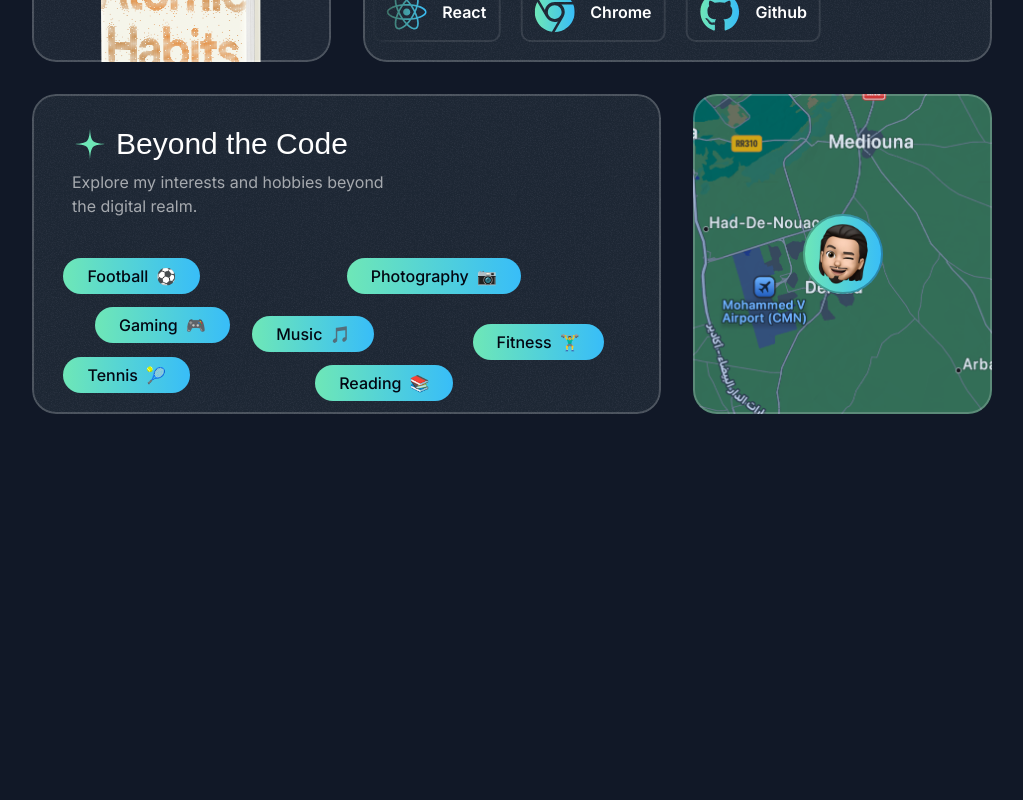
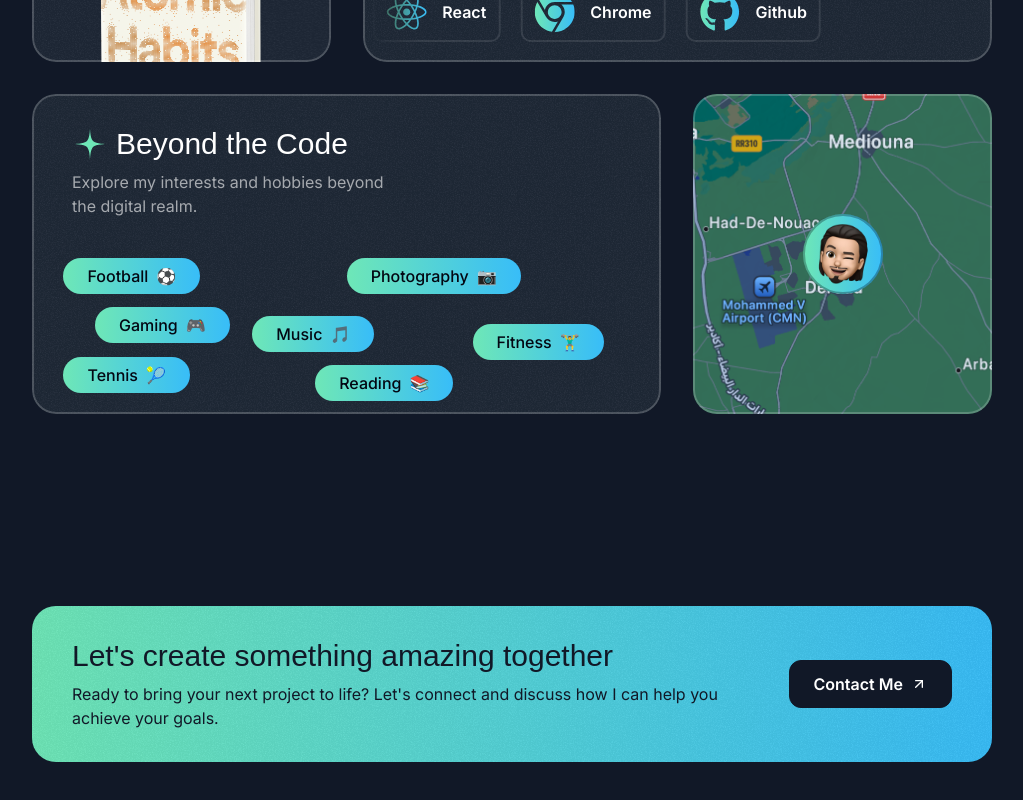
Before and after one commit to mrbenboyy/my-spa-dev-portfolio, a Next.js app: page / in a window 1280 px wide. Shown: the part 4544-5344 px from the top of the page, without its empty margins (128-1151 px from the left). Before the commit the page ends 5070 px from the top, so only its background shows below. Built offline with nearby package versions, Linux system fonts and the light colour scheme; a web font is replaced by a local one.

Commit message:
Add ContactSection component with styled layout and call-to-action button

```diff
--- a/src/app/page.tsx
+++ b/src/app/page.tsx
@@ -1,4 +1,5 @@
 import { AboutSection } from "@/sections/About";
+import { ContactSection } from "@/sections/Contact";
 import { Header } from "@/sections/Header";
 import { HeroSection } from "@/sections/Hero";
 import { ProjectsSection } from "@/sections/Projects";
@@ -14,6 +15,7 @@
       <TapeSection />
       <TestimonialsSection />
       <AboutSection />
+      <ContactSection />
     </div>
   );
 }
--- a/src/sections/Contact.tsx
+++ b/src/sections/Contact.tsx
@@ -1,3 +1,28 @@
+import ArrowUpRightIcon from "@/assets/icons/arrow-up-right.svg";
+import grainImage from '@/assets/images/grain.jpg';
+
 export const ContactSection = () => {
-  return <div>Contact Section</div>;
+  return <div className="py-16 pt-12 lg:py-24 lg:pt-20">
+    <div className="container">
+      <div className="bg-gradient-to-r from-emerald-300 to-sky-400 text-gray-900 py-8 px-10 rounded-3xl text-center md:text-left relative overflow-hidden z-0">
+        <div className="absolute inset-0 opacity-5 -z-10" style={{
+          backgroundImage: `url(${grainImage.src})`
+        }} />
+        <div className="flex flex-col md:flex-row gap-8 md:gap-16 items-center">
+          <div>
+            <h2 className="font-serif text-2xl md:text-3xl">Let&apos;s create something amazing together</h2>
+            <p className="text-sm md:text-base mt-2">
+              Ready to bring your next project to life? Let&apos;s connect and discuss how I can help you achieve your goals.
+            </p>
+          </div>
+          <div>
+            <button className="text-white bg-gray-900 inline-flex items-center px-6 h-12 rounded-xl gap-2 w-max border border-gray-900">
+              <span className="font-semibold">Contact Me</span>
+              <ArrowUpRightIcon className="size-4" />
+            </button>
+          </div>
+        </div>
+      </div>
+    </div>
+  </div>;
 };
```
